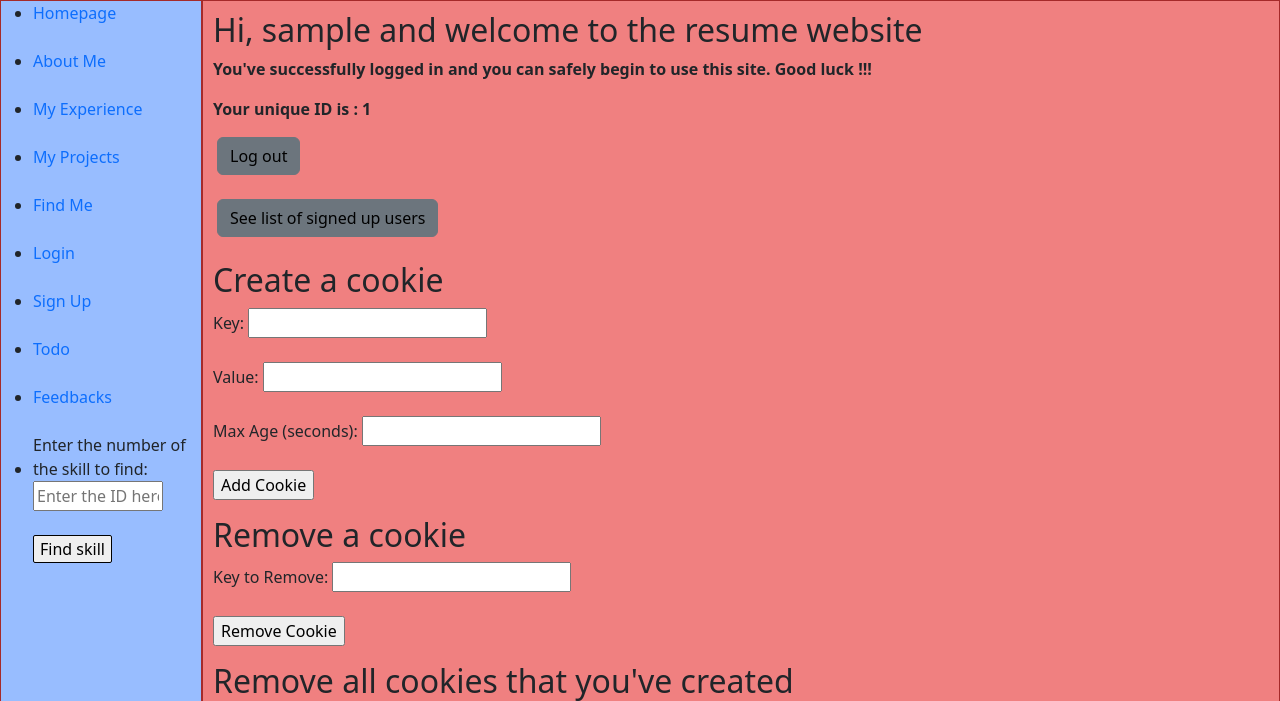
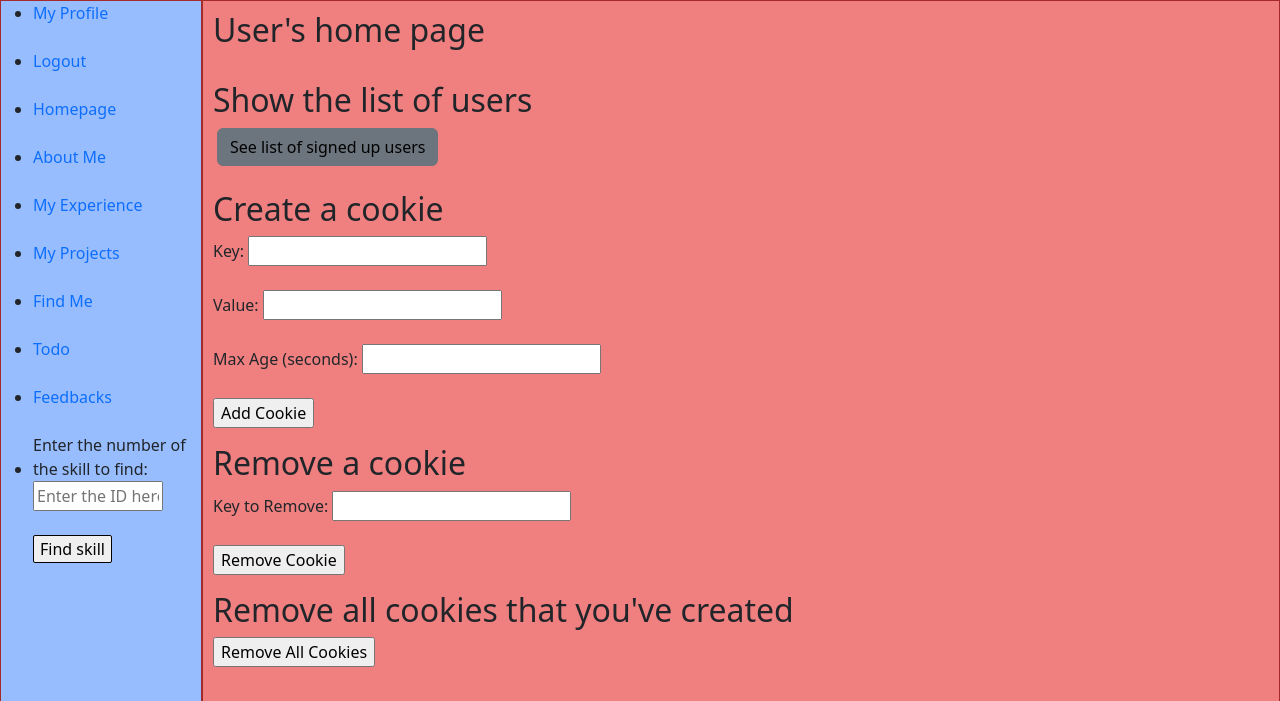
Before and after one commit to DMGUK/flask_guk_labs, a Flask app: page /info in a window 1280 px wide. Shown: the part 58-759 px from the top of the page. Run offline with Flask 3, Linux system fonts and the light colour scheme; the visitor is signed in with stand-in values (Sample User, id 1); some libraries are stand-ins or nearby versions.

Commit message:
Lab 8 (Implementing Flask-Login)

```diff
--- a/app/models.py
+++ b/app/models.py
@@ -1,10 +1,13 @@
 from datetime import datetime
 
-from flask_bcrypt import Bcrypt
+from flask_login import UserMixin
 
-from app import db, app
+from app import db, bcrypt, login_manager
 
-bcrypt = Bcrypt(app)
+@login_manager.user_loader
+def user_loader(user_id):
+    return Users.query.get(int(user_id))
+
 
 class Todo(db.Model):
     id = db.Column(db.Integer, primary_key=True)
@@ -19,7 +22,7 @@ class Feedback(db.Model):
     date = db.Column(db.DateTime, default=datetime.now().replace(microsecond=0))
 
 
-class Users(db.Model):
+class Users(db.Model, UserMixin):
     id = db.Column(db.Integer, primary_key=True)
     username = db.Column(db.String(20), unique=True, nullable=False)
     email = db.Column(db.String(120), unique=True, nullable=False)
--- a/app/static/css/style.css
+++ b/app/static/css/style.css
@@ -133,3 +133,8 @@ main {
 .databaseOutputTable > .databaseOutputButtons{
     padding: 5px;
 }
+
+#mainContent > .info{
+    padding: 10px;
+    color: darkred;
+}
--- a/app/static/js/script.js
+++ b/app/static/js/script.js
@@ -22,6 +22,7 @@ $(document).ready(function () {
         event.preventDefault();
     });
 });
+
 
 document.getElementById('skillForm').addEventListener('submit', function(event) {
     event.preventDefault();
--- a/app/templates/info.html
+++ b/app/templates/info.html
@@ -2,8 +2,8 @@
 
 {% block title %}Info{% endblock %}
 
-{% set username = session['username'] %}
-{% set userId = session['userId'] %}
+{% set session_cookie_keys = ['session', 'pga4_session', 'remember_token'] %}
+
 
 {% macro render_field(field, placeholder='') %}
     {% if field.id == 'password' %}
@@ -24,17 +24,12 @@
 
 {% block content %}
     <div class="pageSection">
-        <h2>Hi, {{ username }} and welcome to the resume website</h2>
-        <p><b>You've successfully logged in and you can safely begin to use this site. Good luck !!!</b></p>
-        <p><b>Your unique ID is : {{ userId }}</b></p>
-        <div>
-            <strong><a href="/logout" style="color:#000;" class="btn btn-secondary ms-1 toggleButton">Log out</a></strong>
-        </div>
+        <h2>User's home page</h2>
         <br>
+        <h2>Show the list of users</h2>
         <div>
             <strong><a href="/users" style="color:#000;" class="btn btn-secondary ms-1 toggleButton">See list of signed up users</a></strong>
         </div>
-
         <br>
         <h2>Create a cookie</h2>
         <form action="/add_cookie" method="POST">
@@ -66,11 +61,13 @@
         <div class = "sessionCookieShow">
             <h2>Session(User, Database) cookie</h2>
             {% for key, value in cookies.items() %}
-                {% if key == 'session' or key == 'pga4_session' %}
-                    <p><strong>Value of the {{ key }} cookie is :</strong>
-                    {% set wrapped_value = value|wordwrap(100) %}
-                        {{ wrapped_value|safe }}</p>
-                {% endif %}
+                {% for session_key in session_cookie_keys %}
+                    {% if key == session_key %}
+                        <p><strong>Value of the {{ key }} cookie is :</strong>
+                        {% set wrapped_value = value|wordwrap(100) %}
+                            {{ wrapped_value|safe }}</p>
+                    {% endif %}
+                {% endfor %}
             {% endfor %}
         </div>
         <br><br>
@@ -85,7 +82,7 @@
             <tbody class = "cookiesTable">
                 {% set non_session_cookies = {} %}
                 {% for key, value in cookies.items() %}
-                    {% if key != 'session' and key != 'pga4_session' %}
+                    {% if key not in session_cookie_keys %}
                         {% set _ = non_session_cookies.update({key: value}) %}
                     {% endif %}
                 {% endfor %}
--- a/app/templates/nav.html
+++ b/app/templates/nav.html
@@ -1,11 +1,20 @@
-{% set menu = {'Homepage': url_for('homepage'),
+{% set menu_logged_in = {'Homepage': url_for('homepage'),
+ 'About Me': url_for('about_me'), 'My Experience': url_for('my_experience'),
+ 'My Projects': url_for('my_projects'), 'Find Me': url_for('contacts'),
+ 'Todo': url_for('todo'), 'Feedbacks': url_for('feedback') }%}
+{% set menu_logged_out = {'Homepage': url_for('homepage'),
  'About Me': url_for('about_me'), 'My Experience': url_for('my_experience'), 'My Projects': url_for('my_projects'),
  'Find Me': url_for('contacts'), 'Login': url_for('login'), 'Sign Up': url_for('signup'),
  'Todo': url_for('todo'), 'Feedbacks': url_for('feedback') }%}
 
 <nav>
     <ul>
-        {% for name, url in menu.items() %}
+        {% if current_user.is_authenticated %}
+            <li><a class="toggleButton" href="{{ url_for('info') }}" data-title="My Profile">My Profile</a></li>
+            <br>
+            <li><a class="toggleButton" href="{{ url_for('logout') }}" data-title="Logout">Logout</a></li>
+            <br>
+            {% for name, url in menu_logged_in.items() %}
                 <li>
                     <a class="toggleButton" href="{{ url }}" data-title="{{ name | title }}">{{ name | title }}</a>
                 </li>
@@ -20,5 +29,22 @@
                 </form>
                 <a class="toggleButton" id="generatedLink" href=""></a>
             </li>
+        {% else %}
+            {% for name, url in menu_logged_out.items() %}
+                <li>
+                    <a class="toggleButton" href="{{ url }}" data-title="{{ name | title }}">{{ name | title }}</a>
+                </li>
+                <br>
+            {% endfor %}
+            <li>
+                <form id="skillForm">
+                    <label>Enter the number of the skill to find: </label>
+                    <input type="text" name="id" id="inputID" class="inputID" placeholder="Enter the ID here">
+                    <br><br>
+                    <button class="buttonSkillForm" type="submit" onclick="generateLink()">Find skill</button>
+                </form>
+                <a class="toggleButton" id="generatedLink" href=""></a>
+            </li>
+        {% endif %}
     </ul>
 </nav>
--- a/app/views.py
+++ b/app/views.py
@@ -1,16 +1,20 @@
-import io
-import json
 import random
-from flask import render_template, request, redirect, url_for, session, make_response, flash, send_file
+from flask import render_template, request, redirect, url_for, make_response, flash
 from platform import system as os_name
 from datetime import datetime
-from app import app, db
+
+from flask_login import login_user, current_user, logout_user, login_required
+
+from app import app, db, bcrypt
 from app.forms import LoginForm, ChangePasswordForm, ToDoForm, FeedbackForm, SignUpForm
 from flask_migrate import Migrate
 
 from app.models import Todo, Feedback, Users
 
+
 migrate = Migrate(app, db)
+
+session_cookie_keys = ['session', 'pga4_session', 'remember_token']
 
 my_skills = [
     {"name": "C++", "logo": "cpp_logo.png"},
@@ -81,6 +85,8 @@ def contacts():
 
 @app.route('/signup', methods=['GET', 'POST'])
 def signup():
+    if current_user.is_authenticated:
+        return redirect(url_for('info'))
     form = SignUpForm()
     if form.validate_on_submit():
         username = form.username.data
@@ -96,6 +102,8 @@ def signup():
 
 @app.route('/login', methods=['GET', 'POST'])
 def login():
+    if current_user.is_authenticated:
+        return redirect(url_for('info'))
     form = LoginForm()
 
     if form.validate_on_submit():
@@ -103,37 +111,40 @@ def login():
         form_email = form.email.data
         form_password = form.password.data
         form_remember = form.remember.data
-        if user and user.validate_password(form_password) and user.email == form.email.data:
+        if user and user.validate_password(form_password) and user.email == form_email:
             if form_remember == True:
-                user_id = random.randint(1, 10000)
-                session['userId'] = user_id
-                session['username'] = user.username
-                session['email'] = form_email
-                session['password'] = form_password
-                session['remember'] = form_remember
+                login_user(user, form_remember)
                 flash("You have logged in.", category="flash-success")
-                return redirect(url_for("info"))
+                return redirect(url_for("account"))
             flash("You didn't remember yourself in the site. Please, check your input again.", category="flash-error")
             return redirect(url_for("login"))
         flash("You didn't put correct user credentials. Please, check them again.", category="flash-error")
         return redirect(url_for("login"))
     return render_template("login.html", form=form)
 
+@app.route('/account')
+@login_required
+def account():
+    user_id = random.randint(1, 10000)
+    return render_template('account.html', user_id=user_id)
+
 @app.route('/users')
+@login_required
 def users():
     all_users = Users.query.all()
     return render_template('users.html', all_users=all_users)
 
 @app.route('/info', methods=['GET'])
+@login_required
 def info():
     cookies = request.cookies
     form = ChangePasswordForm()
-
     return render_template('info.html', cookies=cookies, form=form)
 
 @app.route('/logout')
 def logout():
-    session.clear()
+    logout_user()
+    flash("You have logged out.", category="flash-success")
     return redirect(url_for('login'))
 
 def set_cookie(key, value, max_age):
@@ -161,6 +172,7 @@ def add_cookie():
 
 @app.route('/remove_cookie/', methods=['GET'])
 @app.route('/remove_cookie/<key>', methods=['GET'])
+@login_required
 def remove_cookie(key=None):
 
     key = request.args.get('key')
@@ -175,12 +187,13 @@ def remove_cookie(key=None):
         return redirect(url_for('info'))
 
 @app.route('/remove_all_cookies', methods=['GET'])
+@login_required
 def remove_all_cookies():
     response = make_response(redirect('info'))
     cookies = request.cookies
 
     for key in cookies.keys():
-        if key != 'session':
+        if key not in session_cookie_keys:
             response.delete_cookie(key)
 
     flash("All cookies removed successfully!", category='flash-success')
@@ -195,20 +208,8 @@ def change_password():
         confirm_new_password = form.confirm_password.data
         if new_password != '':
             if new_password == confirm_new_password:
-                session['password'] = new_password
-
-                with open('app/admin.json') as f:
-                    admin_data = json.load(f)
-
-                new_admin_data = {
-                    'username': admin_data['username'],
-                    'password': new_password
-                }
-
-                new_passwd_json = json.dumps(new_admin_data, indent=2)
-
-                with open("app/admin.json", "w") as outfile:
-                    outfile.write(new_passwd_json)
+                current_user.password = bcrypt.generate_password_hash(new_password).decode('utf-8')
+                db.session.commit()
 
                 flash("Password has been changed successfully", category='flash-success')
                 return redirect(url_for('info'))
@@ -220,6 +221,7 @@ def change_password():
     return redirect(url_for('info'))
 
 @app.route('/todo')
+@login_required
 def todo():
     todolist = db.session.query(Todo).all()
     todo_form = ToDoForm()
@@ -240,6 +242,7 @@ def add_todo():
     return redirect(url_for("todo"))
 
 @app.route("/update_todo/<int:todo_id>")
+@login_required
 def update_todo(todo_id):
     todo = Todo.query.get(todo_id)
     todo.complete = not todo.complete
@@ -247,6 +250,7 @@ def update_todo(todo_id):
     return redirect(url_for("todo"))
 
 @app.route("/delete_todo/<int:todo_id>")
+@login_required
 def delete_todo(todo_id):
     todo = Todo.query.get(todo_id)
     db.session.delete(todo)
@@ -255,6 +259,7 @@ def delete_todo(todo_id):
 
 
 @app.route('/feedback')
+@login_required
 def feedback():
     feedback_list = db.session.query(Feedback).all()
     feedback_form = FeedbackForm()
@@ -281,6 +286,7 @@ def add_feedback():
     return redirect(url_for("feedback"))
 
 @app.route("/delete_feedback/<int:todo_id>")
+@login_required
 def delete_feedback(todo_id):
     todo = Feedback.query.get(todo_id)
     db.session.delete(todo)
```
Also changed, not shown: app/__init__.py (+7 -1 lines), app/templates/account.html (added, +13 -0 lines), 9 other files. Lines whose indentation alone changed are shown as unchanged.
